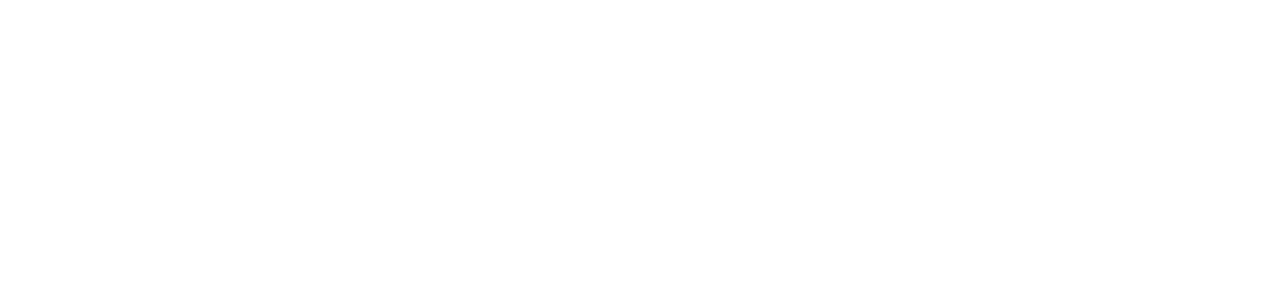
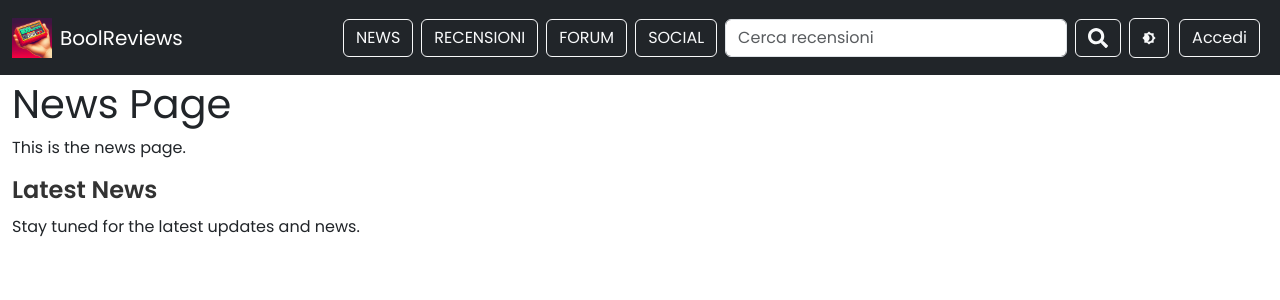
Before and after one commit to danieleBattistelli/boolReviews, a React (Vite) app: page /news in a window 1280 px wide. Before the commit this address had no page. Shown: the top 300 px of the page. Built offline with nearby package versions, Linux system fonts and the light colour scheme.

Commit message:
feat: add preview news, forum, social page

```diff
--- a/src/App.jsx
+++ b/src/App.jsx
@@ -3,6 +3,9 @@ import { BrowserRouter, Routes, Route } from 'react-router-dom'
 import HomePage from './pages/HomePage'
 import DetailsPage from './pages/DetailPage'
 import AppLayout from './components/AppLayout'
+import NewsPage from './pages/NewsPage';
+import ForumPage from './pages/ForumPage';
+import SocialPage from './pages/SocialPage';
 
 function App() {
   return (
@@ -12,6 +15,9 @@ function App() {
           <Route element={<AppLayout />}>
             <Route path="/api/reviews" index element={<HomePage />} />
             <Route path="api/reviews/:id" element={<DetailsPage />} />
+            <Route path="/news" element={<NewsPage />} />
+            <Route path="/forum" element={<ForumPage />} />
+            <Route path="/social" element={<SocialPage />} />
           </Route>
         </Routes>
       </BrowserRouter>
--- a/src/components/AppHeader.jsx
+++ b/src/components/AppHeader.jsx
@@ -40,7 +40,7 @@ function AppHeader() {
           </a>
           <div className="d-flex ms-auto align-items-center">
             <a className="btn btn-outline-light me-2" href="/news">NEWS</a>
-            <a className="btn btn-outline-light me-2" href="/recensioni">RECENSIONI</a>
+            <a className="btn btn-outline-light me-2" href="/api/reviews">RECENSIONI</a>
             <a className="btn btn-outline-light me-2" href="/forum">FORUM</a>
             <a className="btn btn-outline-light me-2" href="/social">SOCIAL</a>
             <form className="d-flex me-2" onSubmit={handleSearch}>
--- /dev/null
+++ b/src/pages/ForumPage.jsx
@@ -0,0 +1,11 @@
+function ForumPage() {
+  return (
+    <main className="homepage-main container-fluid">
+      <div>
+        <h1>Forum Page</h1>
+        <p>This is the forum page.</p>
+      </div>
+    </main>
+  );
+}
+export default ForumPage;
--- /dev/null
+++ b/src/pages/NewsPage.jsx
@@ -0,0 +1,17 @@
+function NewsPage() {
+    return (
+        <main className="homepage-main container-fluid">
+            <div>
+                <h1>News Page</h1>
+                <p>This is the news page.</p>
+            </div>
+            <div className="news-section">
+                <h2 className="section-title">Latest News</h2>
+                <p>Stay tuned for the latest updates and news.</p>
+            </div>
+        </main>
+    );
+
+}
+
+export default NewsPage;
--- /dev/null
+++ b/src/pages/SocialPage.jsx
@@ -0,0 +1,12 @@
+function SocialPage() {
+  return (
+    <main className="homepage-main container-fluid">
+      <div>
+        <h1>Social Page</h1>
+        <p>This is the social page.</p>
+      </div>
+    </main>
+  );
+}
+
+export default SocialPage;
```
